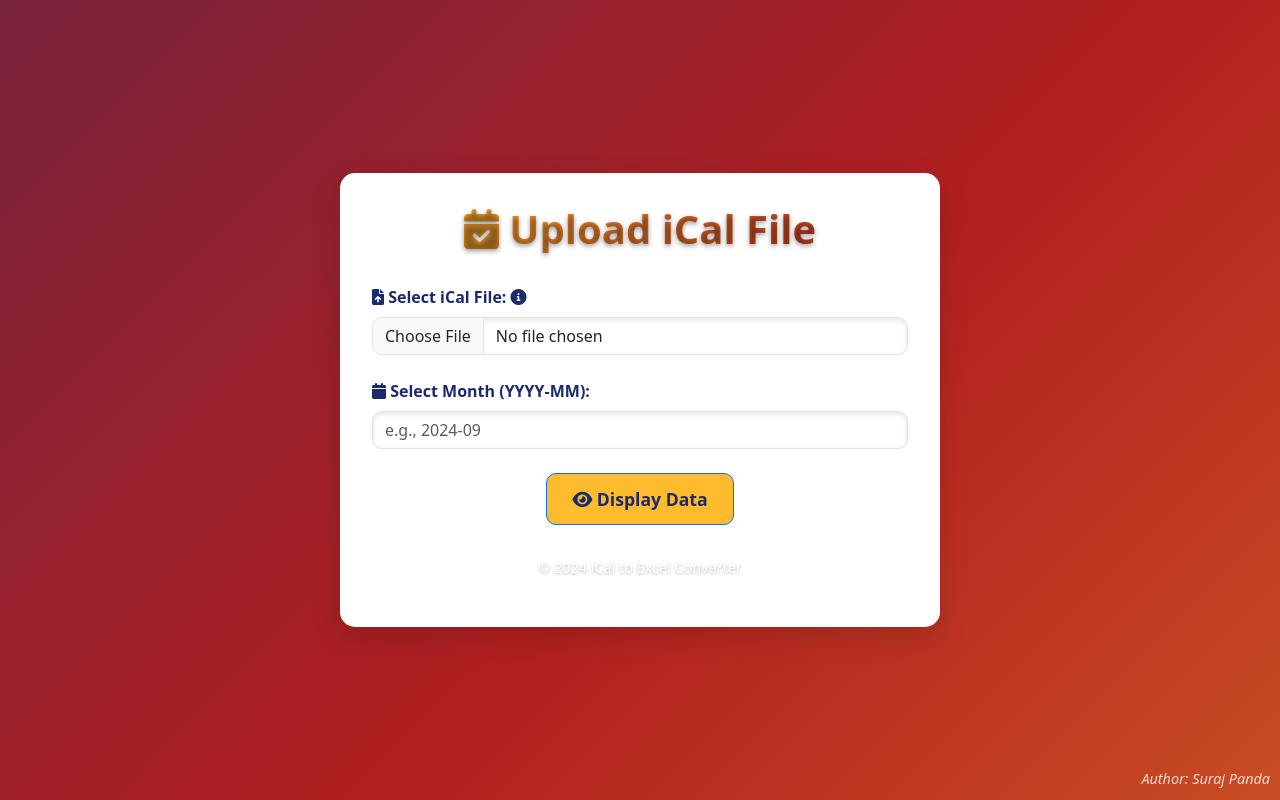
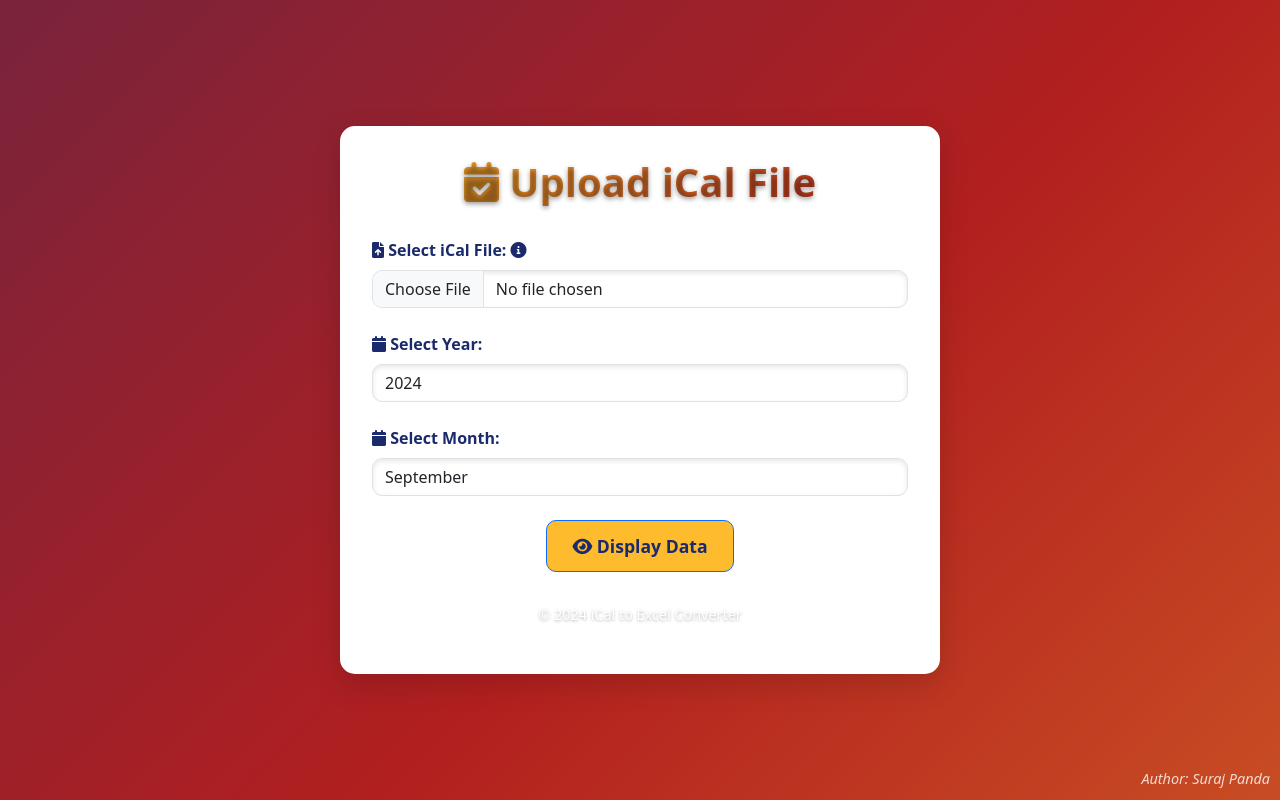
Before and after one commit to sp92nda/confluence_cal_att, a Flask app: page / in a window 1280 px wide. Run offline with Flask 3, Linux system fonts and the light colour scheme.

Commit message:
Adding changes

```diff
--- a/templates/index.html
+++ b/templates/index.html
@@ -116,8 +116,6 @@
         }
         .card {
             border: none; /* Removes the border around the form */
-            {#box-shadow: none; /* Removes any shadow that might give the appearance of a border */#}
-            {#background-color: transparent; /* Makes the background of the form transparent */#}
         }
     </style>
 </head>
@@ -138,11 +136,24 @@
                 <input type="file" name="file" class="form-control" accept=".ics" required />
             </div>
             <div class="mb-3">
+                <label for="year" class="form-label">
+                    <i class="fa fa-calendar"></i> Select Year:
+                </label>
+                <select id="year" class="form-control">
+                    <!-- Years will be populated by JavaScript -->
+                </select>
+            </div>
+            <div class="mb-3">
                 <label for="month" class="form-label">
-                    <i class="fa fa-calendar"></i> Select Month (YYYY-MM):
+                    <i class="fa fa-calendar"></i> Select Month:
                 </label>
-                <input type="text" id="month" name="month" class="form-control" placeholder="e.g., 2024-09" />
+                <select id="month" class="form-control">
+                    <!-- Months will be populated by JavaScript -->
+                </select>
             </div>
+            <!-- Hidden input to store the final "YYYY-MM" value -->
+            <input type="hidden" id="finalMonth" name="month" value="" />
+
             <div class="text-center">
                 <button type="submit" class="btn btn-primary">
                     <i class="fa fa-eye"></i> Display Data
@@ -173,6 +184,66 @@
         return new bootstrap.Tooltip(tooltipTriggerEl)
     })
 
+    // Populate year and month dropdowns
+    document.addEventListener('DOMContentLoaded', function () {
+        var now = new Date();
+        var currentYear = now.getFullYear();
+        var currentMonth = now.getMonth() + 1; // Months are zero-indexed
+
+        // Populate the year dropdown (5 years range: current year +/- 2 years)
+        var yearDropdown = document.getElementById('year');
+        for (var i = currentYear - 2; i <= currentYear + 2; i++) {
+            var option = document.createElement('option');
+            option.value = i;
+            option.text = i;
+            if (i === currentYear) {
+                option.selected = true; // Set current year as default
+            }
+            yearDropdown.add(option);
+        }
+
+        // Populate the month dropdown
+        var monthDropdown = document.getElementById('month');
+        var months = [
+            { value: '01', name: 'January' },
+            { value: '02', name: 'February' },
+            { value: '03', name: 'March' },
+            { value: '04', name: 'April' },
+            { value: '05', name: 'May' },
+            { value: '06', name: 'June' },
+            { value: '07', name: 'July' },
+            { value: '08', name: 'August' },
+            { value: '09', name: 'September' },
+            { value: '10', name: 'October' },
+            { value: '11', name: 'November' },
+            { value: '12', name: 'December' }
+        ];
+
+        months.forEach(function (month) {
+            var option = document.createElement('option');
+            option.value = month.value;
+            option.text = month.name;
+            if (month.value == String(currentMonth).padStart(2, '0')) {
+                option.selected = true; // Set current month as default
+            }
+            monthDropdown.add(option);
+        });
+
+        // Update the hidden input to pass the final "YYYY-MM" value on form submission
+        function updateFinalMonth() {
+            var selectedYear = yearDropdown.value;
+            var selectedMonth = monthDropdown.value;
+            document.getElementById('finalMonth').value = selectedYear + '-' + selectedMonth;
+        }
+
+        // Trigger the hidden input update when the dropdown values change
+        yearDropdown.addEventListener('change', updateFinalMonth);
+        monthDropdown.addEventListener('change', updateFinalMonth);
+
+        // Initialize the hidden input with the default value on page load
+        updateFinalMonth();
+    });
+
     // Simulate file upload progress
     $('#upload-form').on('submit', function (e) {
         e.preventDefault();
```
